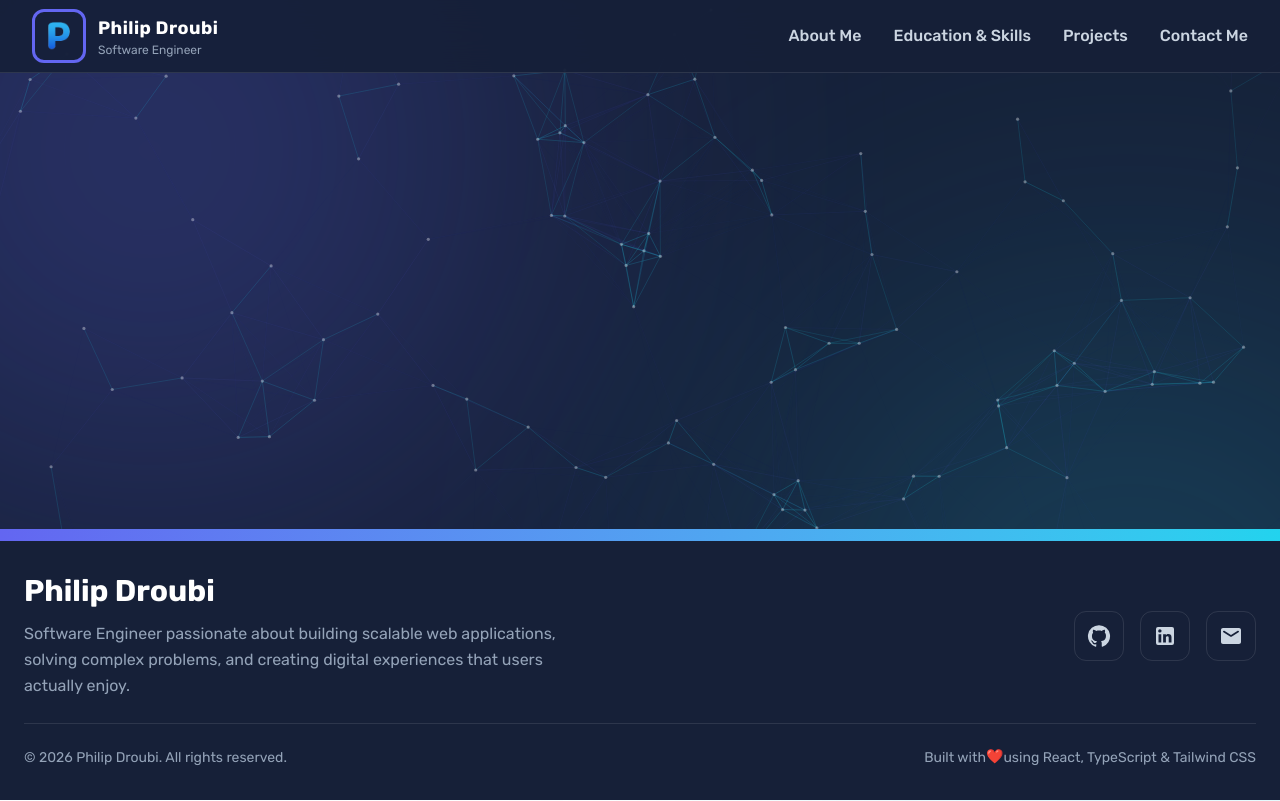
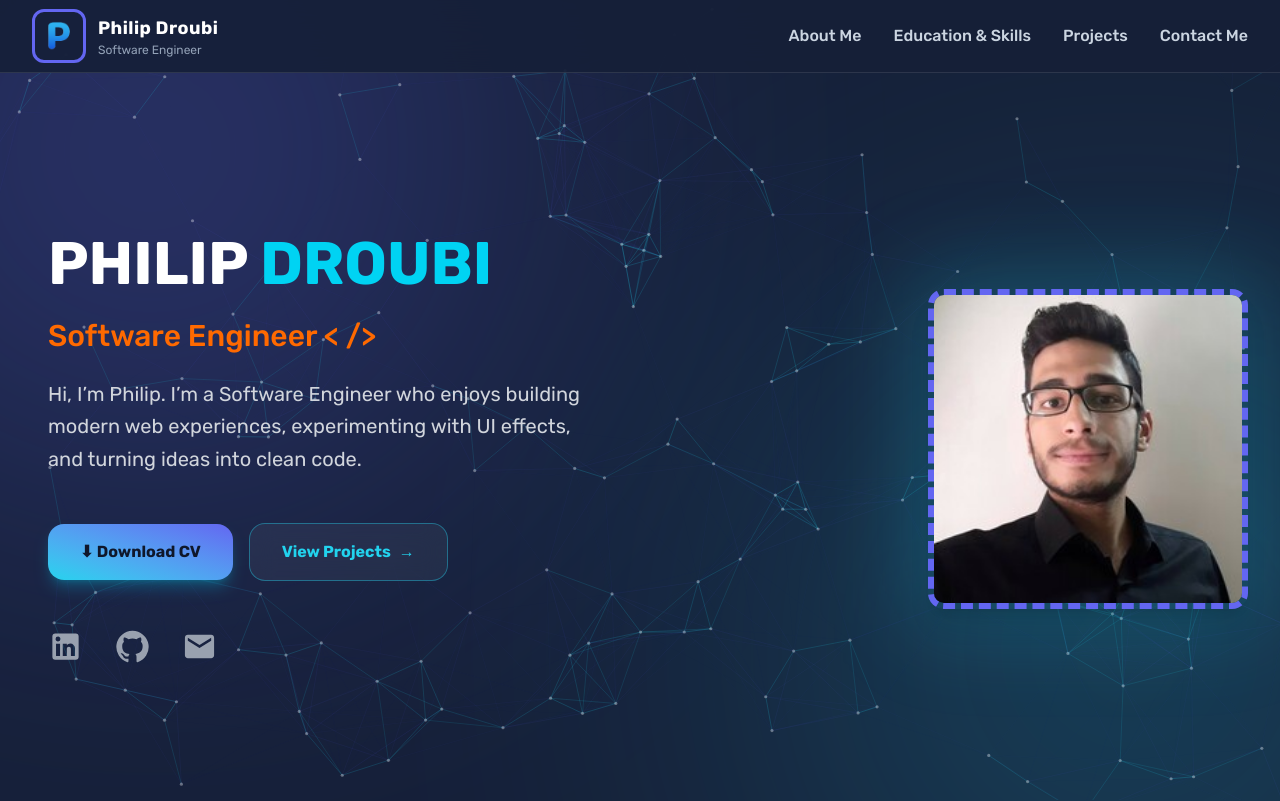
Before and after one commit to Philip-Droubi/Portfolio_V2_Frontend, a React (Vite) app: page / in a window 1280 px wide. Shown: the top 801 px of the page. Built offline with nearby package versions, Linux system fonts and the light colour scheme; what tailwindcss-animated would draw is missing.

Commit message:
hero section

```diff
--- /dev/null
+++ b/src/components/about/Hero.tsx
@@ -0,0 +1,62 @@
+import { motion } from "framer-motion";
+import HeroImage from "./hero/HeroImage";
+import HeroLinks from "./hero/HeroLinks";
+import HeroButtons from "./hero/HeroButtons";
+
+export default function Hero() {
+    return (
+        <section
+            className="
+                min-h-[calc(100vh-80px)]
+                flex flex-col-reverse lg:flex-row
+                items-center
+                justify-center lg:justify-between
+                gap-8 lg:gap-20
+                py-10
+                "
+        >
+
+            {/* LEFT SIDE */}
+            <div className="flex-1 space-y-6 p-4 rounded text-center lg:text-left">
+                {/* Name */}
+                <motion.h1
+                    initial={{ opacity: 0, y: 30 }}
+                    animate={{ opacity: 1, y: 0 }}
+                    className="text-4xl sm:text-5xl lg:text-6xl font-bold text-white">
+                    PHILIP
+                    <span className="text-cyan-400"> DROUBI</span>
+                </motion.h1>
+
+                {/* Role */}
+                <motion.h2
+                    initial={{ opacity: 0, y: 30 }}
+                    animate={{ opacity: 1, y: 0 }}
+                    transition={{ delay: 0.1 }}
+                    className="text-2xl sm:text-3xl text-orange-500 font-medium">
+                    Software Engineer {"< />"}
+                </motion.h2>
+
+                {/* Bio */}
+                <motion.p
+                    initial={{ opacity: 0, y: 30 }}
+                    animate={{ opacity: 1, y: 0 }}
+                    transition={{ delay: 0.2 }}
+                    className="text-gray-300 max-w-xl mx-auto lg:mx-0 leading-relaxed text-base sm:text-lg lg:text-xl">
+                    Hi, I’m Philip. I’m a Software Engineer who enjoys building
+                    modern web experiences, experimenting with UI effects, and
+                    turning ideas into clean code.
+                </motion.p>
+
+                {/* Buttons */}
+                <HeroButtons />
+
+                {/* Links */}
+                <HeroLinks />
+            </div>
+
+            {/* RIGHT SIDE */}
+            <HeroImage />
+
+        </section >
+    );
+}
--- /dev/null
+++ b/src/components/about/hero/HeroButtons.tsx
@@ -0,0 +1,58 @@
+export default function HeroButtons() {
+    return (
+        <div className="flex flex-wrap justify-center lg:justify-start items-center gap-4 pt-6">
+            <a
+                href="/cv/Philip_Droubi_Resume.pdf"
+                download
+                className="group relative overflow-hidden
+                    px-6 py-3 sm:px-8 sm:py-4
+                    rounded-2xl
+                    font-semibold
+                    text-slate-900
+                    bg-linear-to-tr from-secondary to-primary
+                    shadow-lg shadow-cyan-500/30
+                    transition-all duration-300
+                    hover:px-10
+                    active:scale-95
+                    "
+            >
+                <span className="relative z-10">
+                    ⬇ Download CV
+                </span>
+
+                {/* Glass Effect */}
+                <span
+                    className="absolute inset-0
+                bg-white/20
+                translate-x-[-120%]
+                group-hover:translate-x-[120%]
+                transition-transform duration-700
+                skew-x-12"
+                />
+            </a>
+
+            <a
+                href="#projects"
+                className="group
+                    px-6 py-3 sm:px-8 sm:py-4
+                    rounded-2xl
+                    border border-secondary/40
+                    bg-white/5 backdrop-blur-md
+                    text-secondary
+                    font-semibold
+                    transition-all duration-300
+                    hover:px-10
+                    hover:border-secondary
+                    hover:bg-cyan-500/10"
+            >
+                <span className="flex items-center gap-2">
+                    View Projects
+                    <span className="transition-transform duration-300 group-hover:translate-x-3">
+                        →
+                    </span>
+                </span>
+            </a>
+
+        </div>
+    )
+}
--- /dev/null
+++ b/src/components/about/hero/HeroImage.tsx
@@ -0,0 +1,20 @@
+import profileImg from "@/assets/images/me/profileImage.jpeg";
+
+export default function HeroImage() {
+    return (
+        <div className="flex-1 flex justify-center lg:justify-end">
+
+            <div className="relative">
+
+                {/* glow ring */}
+                <div className="absolute inset-0 rounded-2xl blur-2xl bg-secondary/20 scale-110 -z-1" />
+
+                {/* image container */}
+                <img
+                    src={profileImg}
+                    alt="Profile Image"
+                    className="w-56 h-56 sm:w-72 sm:h-72 lg:w-80 lg:h-80 object-cover rounded-2xl border-4 lg:border-6 border-dashed border-primary shadow-xl" />
+            </div>
+        </div>
+    )
+}
--- /dev/null
+++ b/src/components/about/hero/HeroLinks.tsx
@@ -0,0 +1,26 @@
+import { SOCIAL } from "@/utils/config";
+import LinkedInIcon from "@mui/icons-material/LinkedIn";
+import GitHubIcon from "@mui/icons-material/GitHub";
+import EmailIcon from "@mui/icons-material/Email";
+
+export default function HeroLinks() {
+    const className = "text-gray-400 hover:text-secondary transition-all duration-200 hover:scale-110"
+
+    return (
+        <div
+            className="flex justify-center lg:justify-start items-center gap-8 pt-6">
+            <a href={SOCIAL.linkedIn} target="_blank" rel="noopener noreferrer" className={className}>
+                <LinkedInIcon fontSize="large" />
+            </a>
+
+            <a href={SOCIAL.github} target="_blank" rel="noopener noreferrer" className={className}>
+                <GitHubIcon fontSize="large" />
+            </a>
+
+            <a href={`mailto:${SOCIAL.email}`} className={className}>
+                <EmailIcon fontSize="large" />
+            </a>
+
+        </div>
+    )
+}
--- a/src/components/layout/MainLayout.tsx
+++ b/src/components/layout/MainLayout.tsx
@@ -4,6 +4,7 @@ import Background from "./Background";
 import { Outlet } from "react-router-dom";
 import Footer from "../footer/Footer";
 import CursorProvider from "@/context/CursorProvider";
+import Hero from "../about/Hero";
 
 export const MainLayout = () => {
   return (
@@ -18,6 +19,7 @@ export const MainLayout = () => {
           <MainNavbar />
 
           <main className="flex-1 max-w-330 mx-auto w-full px-4 sm:px-8 py-4">
+            <Hero />
             <Outlet />
           </main>
 
--- a/tsconfig.app.json
+++ b/tsconfig.app.json
@@ -24,9 +24,8 @@
     "erasableSyntaxOnly": true,
     "noFallthroughCasesInSwitch": true,
     "noUncheckedSideEffectImports": true,
-    "baseUrl": ".",
     "paths": {
-      "@/*": ["src/*"]
+      "@/*": ["./src/*"]
     },
     "resolveJsonModule": true
   },
```
Also changed, not shown: src/assets/images/me/profileImage.jpeg (added), 1 other file (tests, documents, lock files or other folders).
